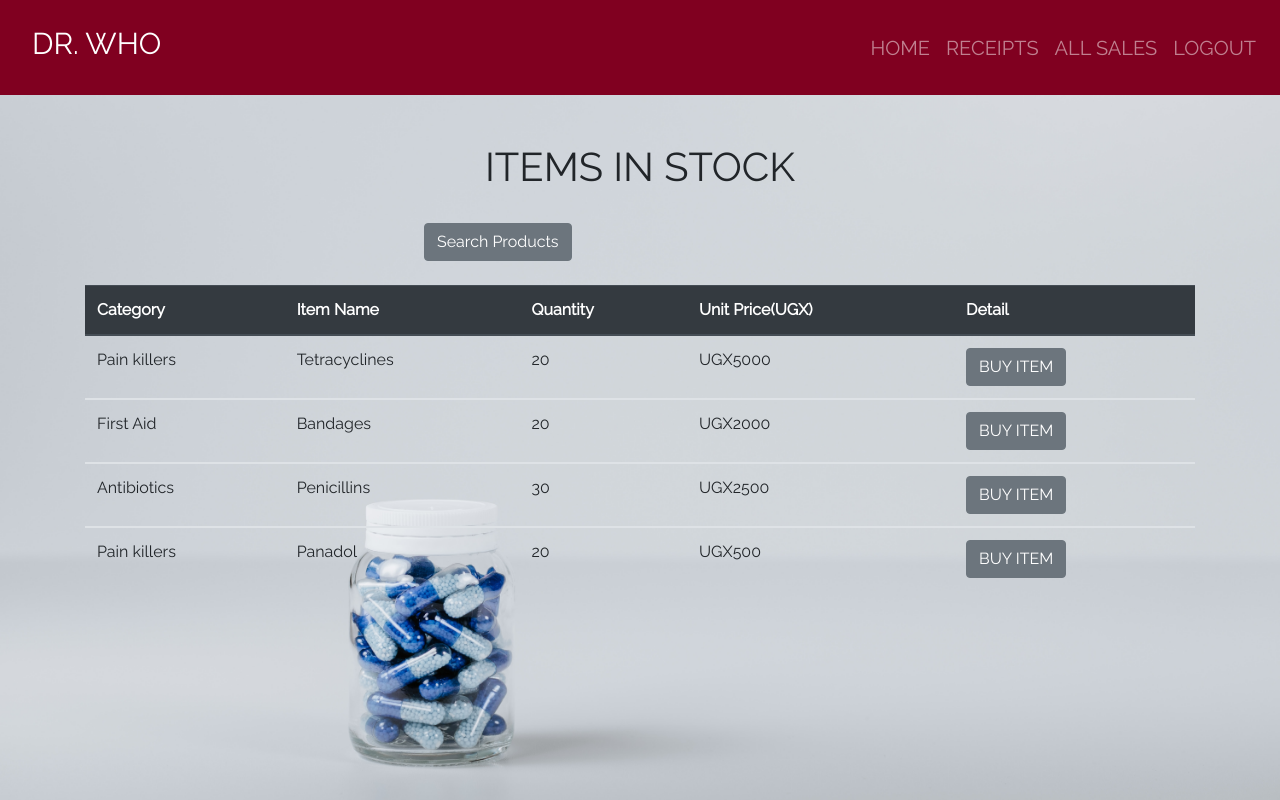
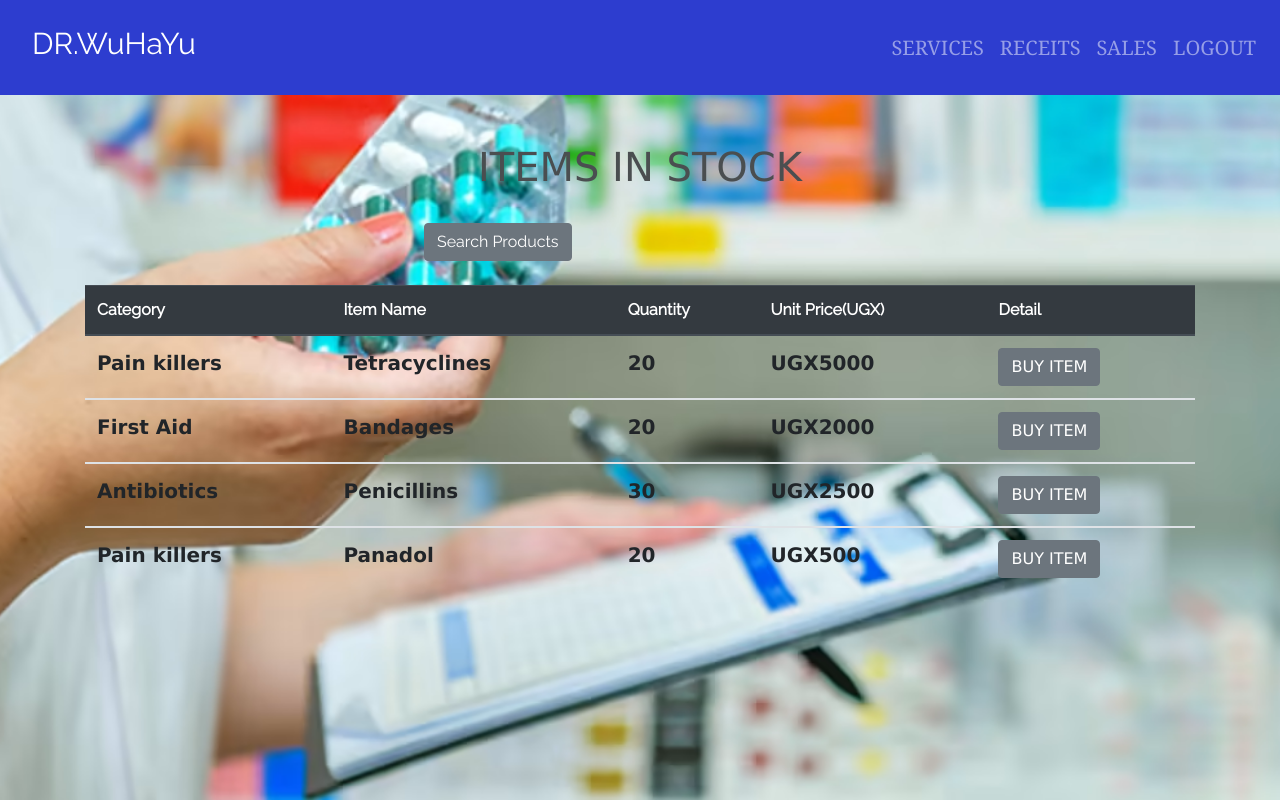
Before and after one commit to kalosius/pharmacy, a Django app: page /index/ in a window 1280 px wide. Run offline with Django 4.2, Linux system fonts and the light colour scheme; a user stored in the database is signed in; data comes from the database, SQL or seed files in the repository; both versions use the stored data as it was after the commit; some libraries are stand-ins or nearby versions.

Commit message:
second updates

```diff
--- a/pharmacy/static/css/main.css
+++ b/pharmacy/static/css/main.css
@@ -1,7 +1,7 @@
 html,body {
     position: relative;
     overflow-x: hidden;
-    background:  url('/static/images/img6.jpg');
+    background:  url('../images/prescription-drug-costs-1132261468_1x.avif');
     width: 100% !important;
     height: 100vh;
     display: table;
@@ -27,7 +27,7 @@ form {
 }
 
 .navbar {
-    background-color: #800020;
+    background-color: #2d3dcf;
 }
 
 .navbar li a {
--- a/templates/index.html
+++ b/templates/index.html
@@ -3,7 +3,8 @@
 <br></br>
 
 <div class = "container">
-  <h1 class= "text-center">ITEMS IN STOCK</h1>
+  <h1 style="font-family: 'Lucida Sans', 'Lucida Sans Regular', 'Lucida Grande', 'Lucida Sans Unicode',
+  Geneva, Verdana, sans-serif; color: rgb(74, 78, 80);" class= "text-center" >ITEMS IN STOCK</h1>
   <br>
 
   <div class = "container">
@@ -16,7 +17,7 @@
     </form>
   </div>
 
-  <br>
+  <br style="font-family: 'Lucida Sans', 'Lucida Sans Regular', 'Lucida Grande', 'Lucida Sans Unicode', Geneva, Verdana, sans-serif;">
   <table class="table">
     <thead class="thead-dark">
       <tr>
@@ -29,7 +30,7 @@
     </thead>
     {% for product in products%}
     <tbody>
-      <tr>
+      <tr style="font-size: 20px; font-weight: bold; font-family: 'Lucida Sans', 'Lucida Sans Regular', 'Lucida Grande', 'Lucida Sans Unicode', Geneva, Verdana, sans-serif;">
         <td>{{product.category_name}}</td>
         <td>{{product.item_names}}</td>
         <td>{{product.total_quantity}}</td>
--- a/templates/products/base.html
+++ b/templates/products/base.html
@@ -18,21 +18,23 @@
 </head>
 <body>
     <nav class="navbar navbar-expand-lg navbar-dark ">
-        <a class="nav-link" href=""><h1 class="navbar-brand" style = "font-size: 25px">DR. WHO</h1></a>
+        <a class="nav-link" href=""><h1 class="navbar-brand" style = "font-size: 25px; font-family: 'Lucida Sans', '
+        Lucida Sans Regular', 'Lucida Grande', 'Lucida Sans Unicode',
+         Geneva, Verdana, sans-serif;">DR.WuHaYu</h1></a>
         <button class="navbar-toggler" type="button" data-toggle="collapse" data-target="#navbarNav" aria-controls="navbarNav" aria-expanded="false" aria-label="Toggle navigation">
           <span class="navbar-toggler-icon"></span>
         </button>
-        <div class="collapse navbar-collapse" id="navbarNav">
+        <div class="collapse navbar-collapse" style="font-family: Cambria, Cochin, Georgia, Times, 'Times New Roman', serif;" id="navbarNav">
           <ul class="nav navbar-nav ml-auto">
            {% if user.is_authenticated%}
               <li class="nav-item">
-                <a class="nav-link" href="{% url 'home' %}">HOME</a>
+                <a class="nav-link" href="{% url 'home' %}">SERVICES</a>
               </li>
               <li class="nav-item">
-                <a class="nav-link" href="{% url 'home'%}">RECEIPTS</a>
+                <a class="nav-link" href="{% url 'home'%}">RECEITS</a>
               </li>
               <li class="nav-item">
-                <a class="nav-link" href="{% url 'home'%}">ALL SALES</a>
+                <a class="nav-link" href="{% url 'home'%}">SALES</a>
               </li>
               <li class="nav-item">
                 <a class="nav-link" href="{% url 'logout'%}">LOGOUT</a>
--- a/templates/products/login.html
+++ b/templates/products/login.html
@@ -6,7 +6,7 @@
 <br><br>
  <div class = "body container-fluid container login">
      <div class="container container-fluid top">
-        <h1 class = "text-white text-center" style = "color: #0e66ca ">LOGIN.</h1><br><br>
+        <h1 class = "text-white text-center" style = "color: #0a47c0 ">LOGIN.</h1><br><br>
        </div>
 
     <div class="container container-fluid">
@@ -14,7 +14,7 @@
             {% csrf_token %}
             {{form | crispy}}
             <br> <br>
-            <input type="submit" name = "Submit" class="btn btn-info btn-danger btn-block" type="button">
+            <input type="submit" name = "Submit" class="btn btn-info btn-danger btn-block" type="button" >
             <br>
       </form>
     </div>
```
Also changed, not shown: db.sqlite3, pharmacy/static/images/Pharmacy Counter Design & Display _ Dispensary and Over The Counter.jpg (added), pharmacy/static/images/download.jpg (added), pharmacy/static/images/istockphoto-1036131740-1024x1024.jpg (added), pharmacy/static/images/prescription-drug-costs-1132261468_1x.avif (added).
